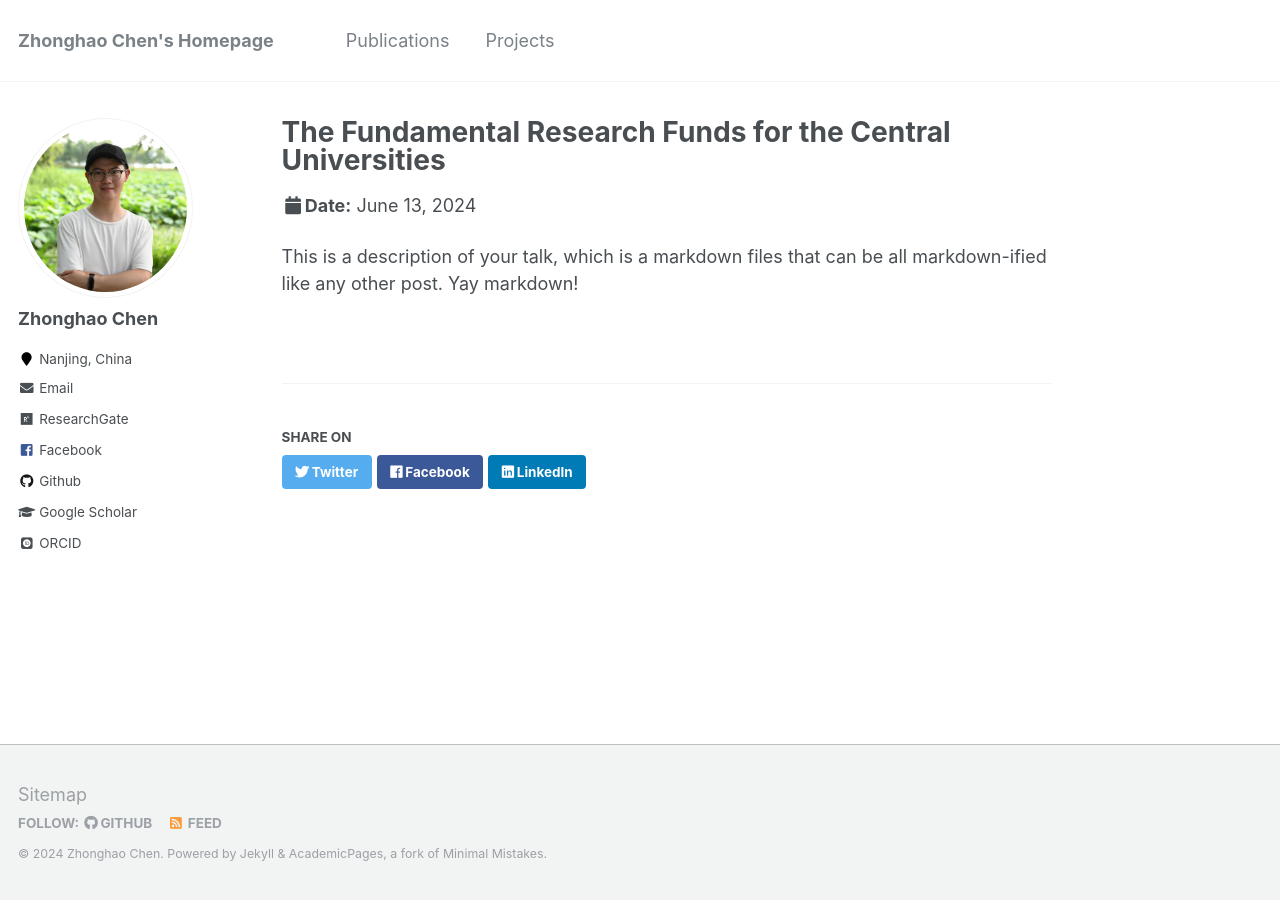
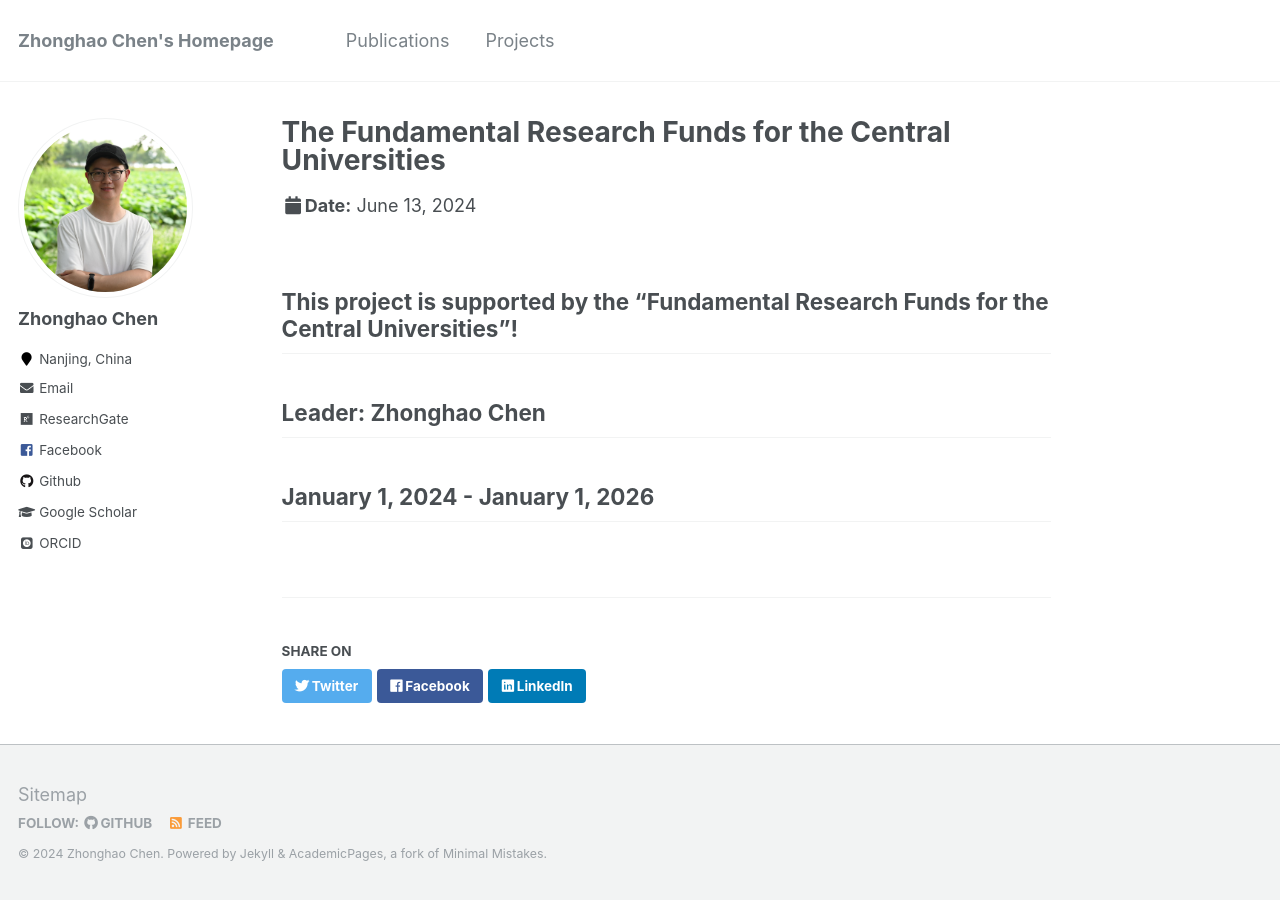
Before and after one commit to zhonghaochen/zhonghaochen.github.io, a Jekyll site: the page built from _talks/project1.md, in a window 1280 px wide. Built offline with Jekyll 4.4.1, drawn with Linux system fonts in a browser that asks for light colours; some web fonts are replaced.

Commit message:
Update project1.md

```diff
--- a/_talks/project1.md
+++ b/_talks/project1.md
@@ -5,4 +5,6 @@ type: "Talk"
 permalink: /talks/project1
 ---
 
-This is a description of your talk, which is a markdown files that can be all markdown-ified like any other post. Yay markdown!
+## This project is supported by the "Fundamental Research Funds for the Central Universities"!
+## Leader: Zhonghao Chen
+## January 1, 2024 - January 1, 2026
```
